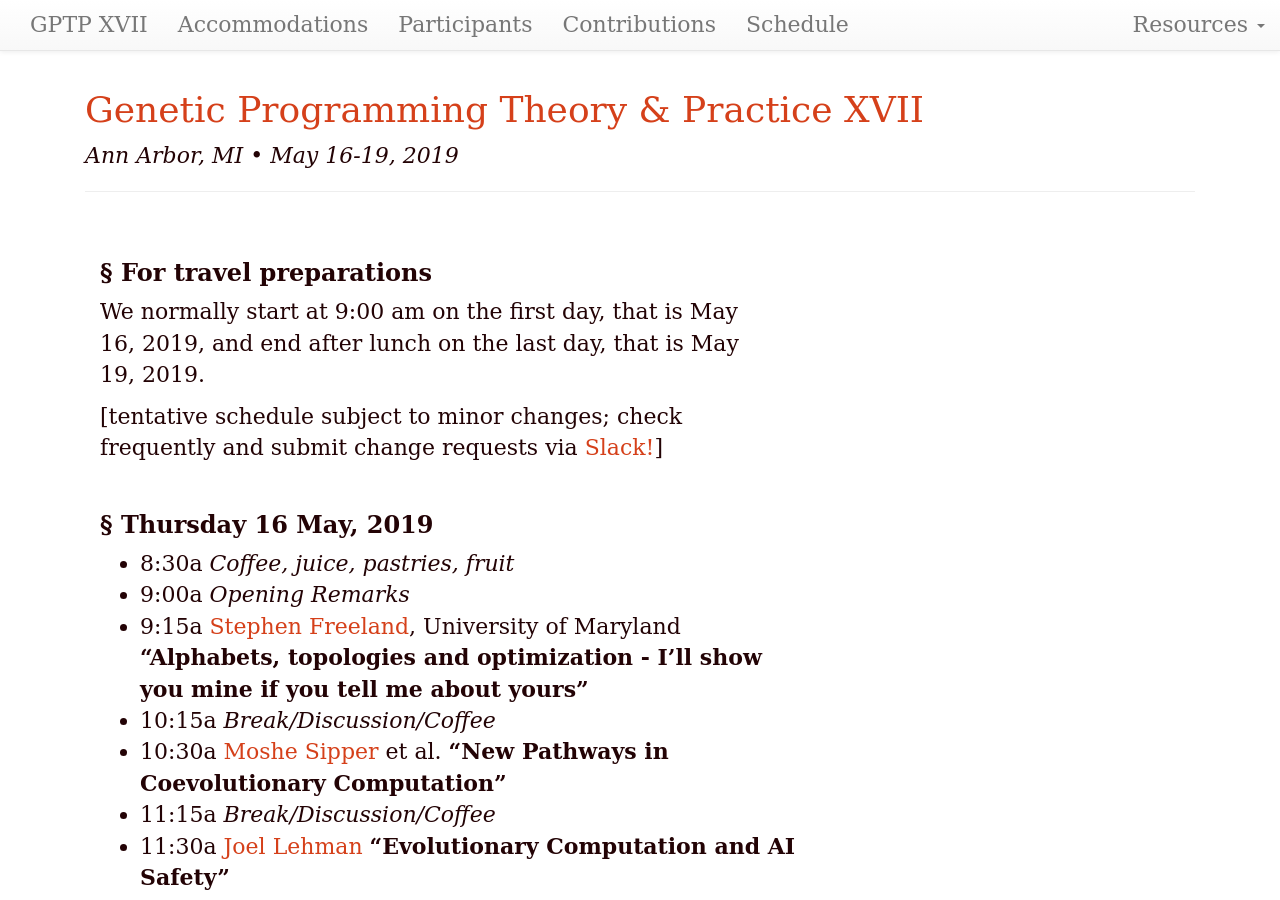
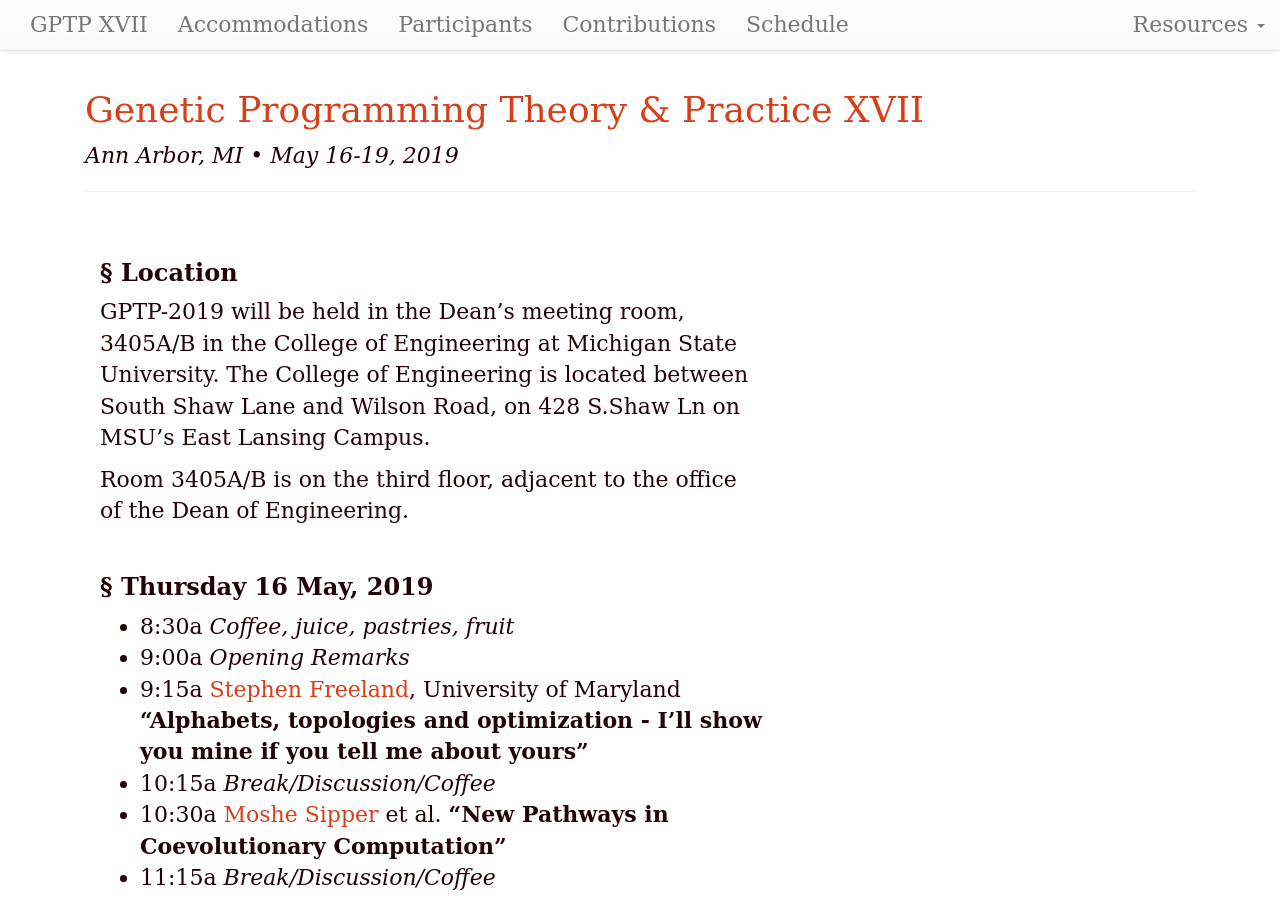
Before and after one commit to GPTP-workshop/gptp-workshop.github.io, a Jekyll site: the page built from schedule.md, in a window 1280 px wide and 900 px high. Built offline with Jekyll 4.4.1, drawn with Linux system fonts in a browser that asks for light colours; our own code applies the rules of GitHub Pages for plain Markdown files; some of the changed text lies outside the part shown.

Commit message:
Update schedule.md

```diff
--- a/schedule.md
+++ b/schedule.md
@@ -6,12 +6,15 @@ dates: "May 16-19, 2019"
 ---
 
 
-### For travel preparations
+### Location
+GPTP-2019 will be held in the Dean's meeting room, 3405A/B in the College
+of Engineering at Michigan State University. The College of
+Engineering is located between South Shaw Lane and Wilson Road,
+on 428 S.Shaw Ln on MSU's East Lansing Campus.
 
-We normally start at 9:00 am on the first day, that is May 16, 2019,
-and end after lunch on the last day, that is May 19, 2019.
+Room 3405A/B is on the third floor, adjacent to the
+office of the Dean of Engineering.
 
-[tentative schedule subject to minor changes; check frequently and submit change requests via [Slack!](https://gptp-workshops.slack.com)]
 
 ### Thursday 16 May, 2019
 - 8:30a _Coffee, juice, pastries, fruit_
@@ -98,3 +101,11 @@ and end after lunch on the last day, that is May 19, 2019.
 - 10:00a _GP Hackathon_
 - 1:00p _Box Lunch and Wrap-up Discussion_
 - 2:00p *OFFICIAL END OF WORKSHOP*
+
+
+### For travel preparations
+
+We normally start at 9:00 am on the first day, that is May 16, 2019,
+and end after lunch on the last day, that is May 19, 2019.
+
+[This schedule is subject to minor changes; check frequently and submit change requests via [Slack!](https://gptp-workshops.slack.com)]
```
